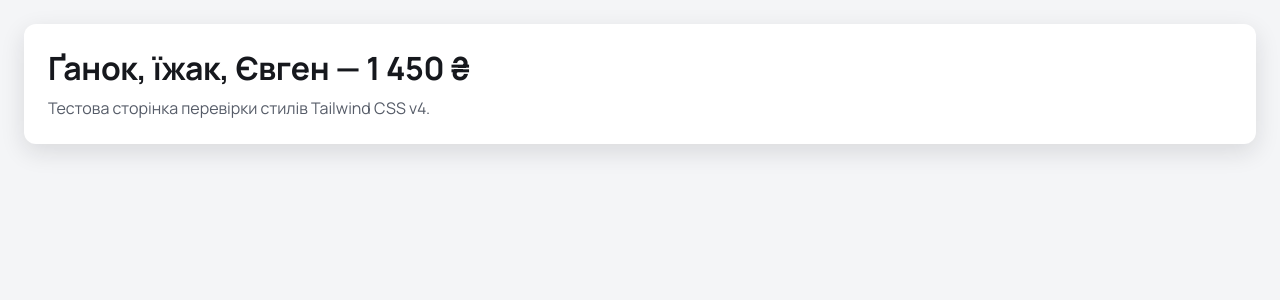
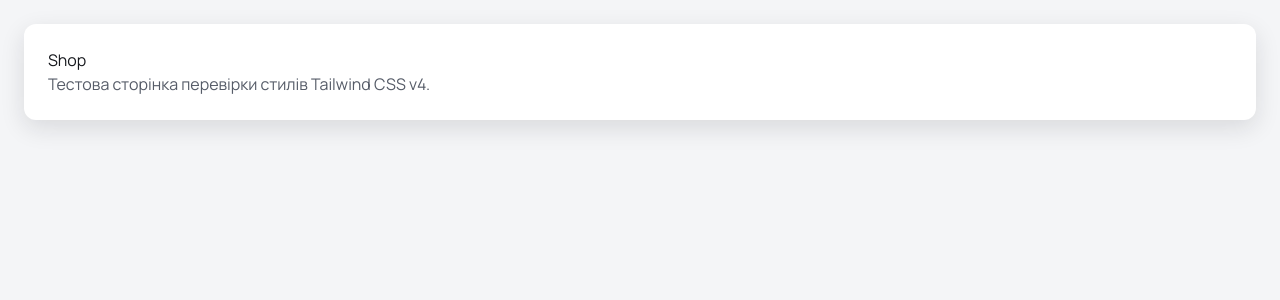
Before and after one commit to vkryvosheia/shop, a React (Vite) app in the folder frontend/: page / in a window 1280 px wide. Shown: the top 300 px of the page. Built offline with nearby package versions, Linux system fonts and the light colour scheme.

Commit message:
fix: cleanup heading, test and comments per review feedback

```diff
--- a/frontend/src/App.tsx
+++ b/frontend/src/App.tsx
@@ -2,7 +2,7 @@ function App() {
   return (
     <main className="mx-auto min-h-screen max-w-content p-6">
       <div className="rounded-card bg-surface p-6 shadow-raised">
-        <h1 className="mb-2 text-h1">Ґанок, їжак, Євген — 1 450 ₴</h1>
+        <h1>Shop</h1>
         <p className="text-body text-muted">
           Тестова сторінка перевірки стилів Tailwind CSS v4.
         </p>
--- a/frontend/src/index.css
+++ b/frontend/src/index.css
@@ -3,7 +3,7 @@
 @theme {
   --color-*: initial;
 
-  /* Шрифти */
+  /* Fonts */
   --font-sans:
     'Manrope', system-ui, -apple-system, BlinkMacSystemFont, 'Segoe UI', Roboto,
     sans-serif;
@@ -11,7 +11,7 @@
     'JetBrains Mono', ui-monospace, SFMono-Regular, Menlo, Monaco, Consolas,
     monospace;
 
-  /* Кольори */
+  /* Colors */
   --color-ink: #16181d;
   --color-muted: #565c68;
   --color-border: #dde0e6;
@@ -28,7 +28,7 @@
   --color-danger: #b42318;
   --color-danger-tint: #fde7e5;
 
-  /* Додаткові кольори для дошок */
+  /* Additional board colors */
   --color-focus-ring: #9db0f0;
   --color-chip-border: #c9d3f5;
   --color-switch-off: #b7bcc7;
```
Also changed, not shown: 1 other file (tests, documents, lock files or other folders).
